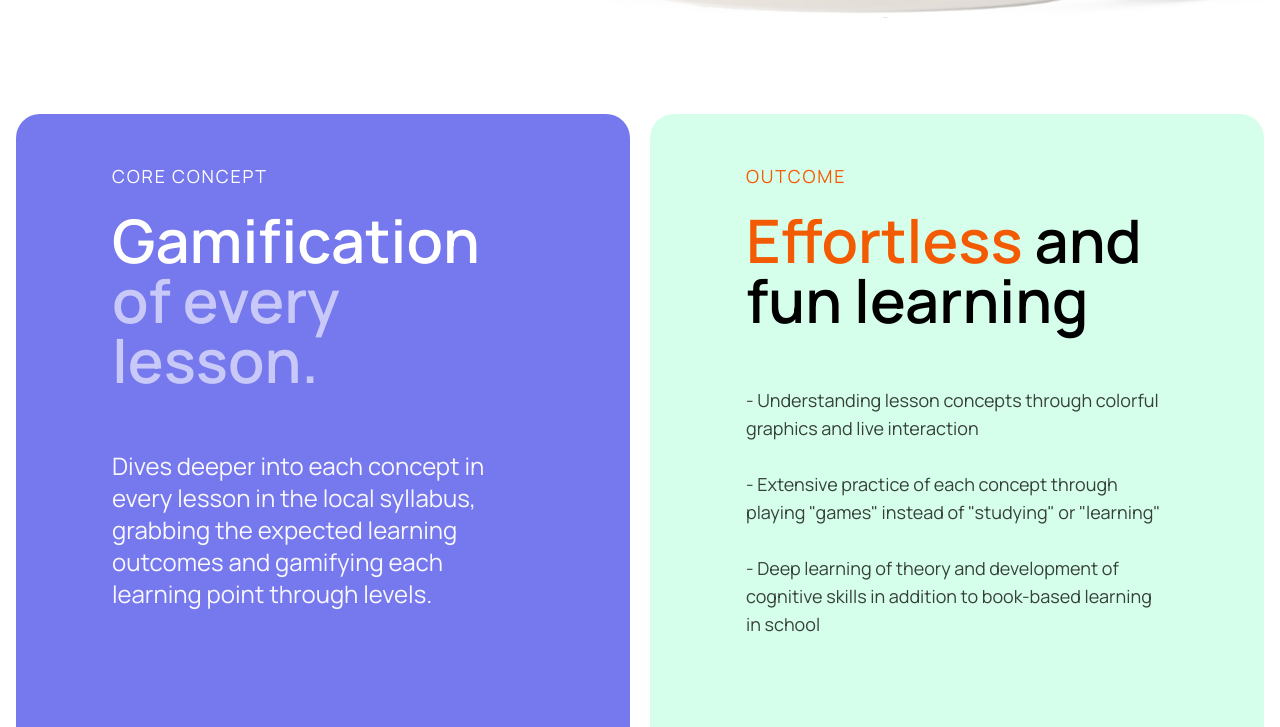
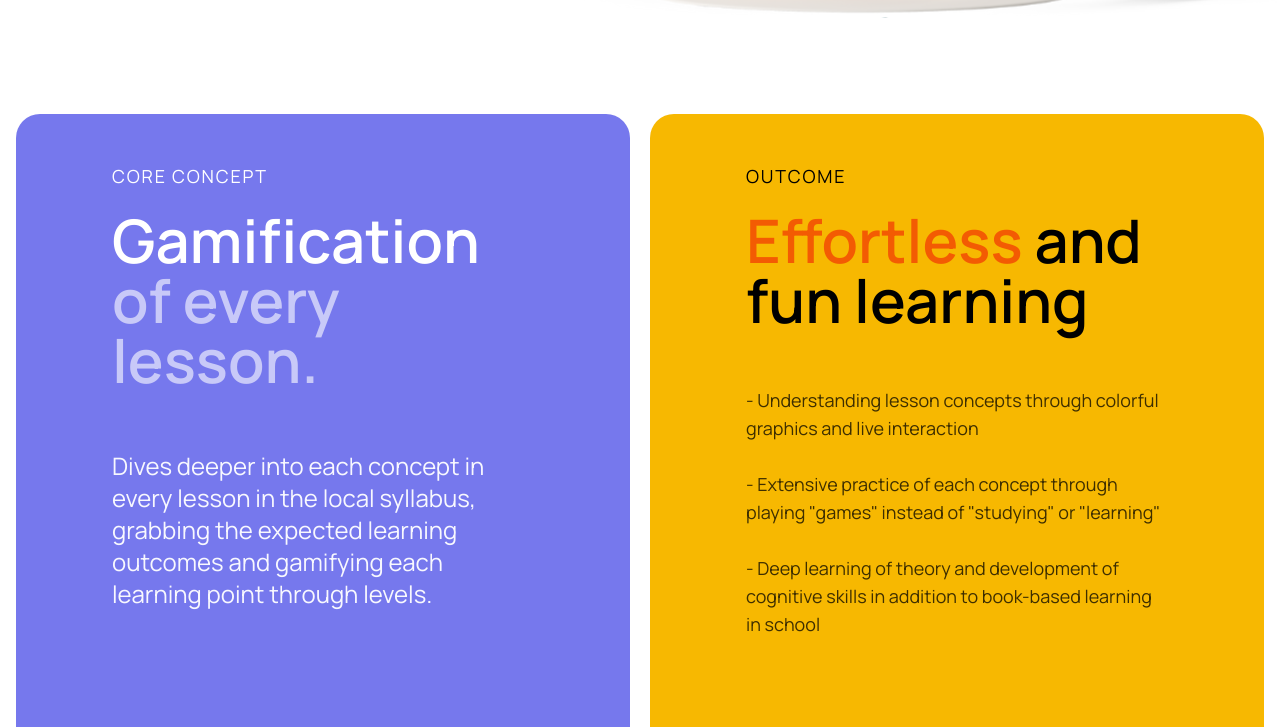
Before and after one commit to WanderVerse-Team/WanderVerse, a Next.js app in the folder package/: page / in a window 1280 px wide. Shown: the part 2418-3145 px from the top of the page. Built offline with nearby package versions, Linux system fonts and the light colour scheme.

Commit message:
chnaged the card colors

```diff
--- a/package/src/app/components/Home/Beliefs/index.tsx
+++ b/package/src/app/components/Home/Beliefs/index.tsx
@@ -26,8 +26,8 @@ const Beliefs = () => {
 
           {/* COLUMN-2 */}
           <div className=''>
-            <div className="bg-[#D6FFEB] pt-12 px-10 sm:px-24 pb-52 md:pb-70 rounded-3xl bg-[url('/images/beliefs/bg.svg')] bg-no-repeat bg-bottom">
-              <p className='text-lg font-normal text-primary tracking-widest mb-5 text-center sm:text-start uppercase'>
+            <div className="bg-[#f7b801] pt-12 px-10 sm:px-24 pb-52 md:pb-70 rounded-3xl bg-[url('/images/beliefs/bg.svg')] bg-no-repeat bg-bottom">
+              <p className='text-lg font-normal text-[#000000] tracking-widest mb-5 text-center sm:text-start uppercase'>
                 OUTCOME
               </p>
               <h3 className='text-black mb-5 text-center sm:text-start'>
```
